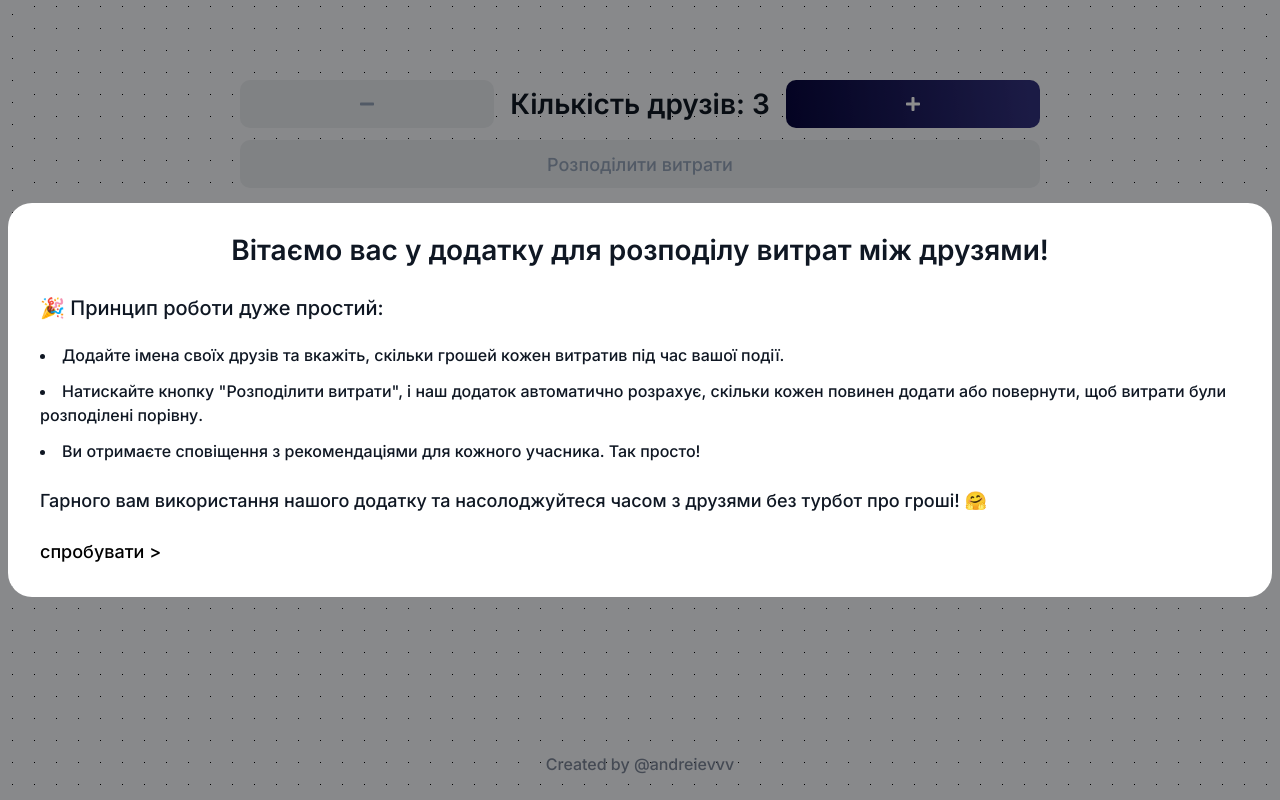
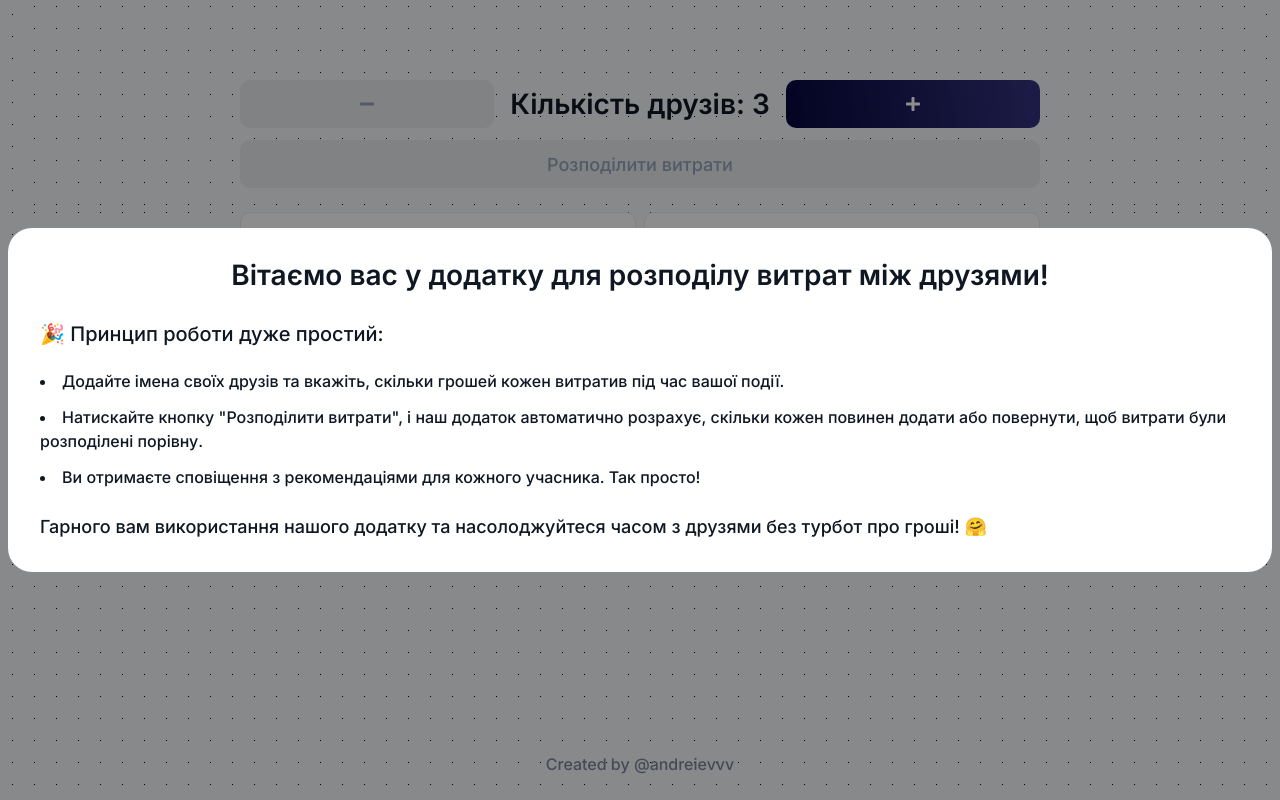
Before and after one commit to SlavaAndreievvvv/calculator, a Next.js app: page / in a window 1280 px wide. Built offline with nearby package versions, Linux system fonts and the light colour scheme.

Commit message:
some fixes

```diff
--- a/src/ui/components/Button/Button.module.css
+++ b/src/ui/components/Button/Button.module.css
@@ -13,6 +13,7 @@
     linear-gradient(83deg, #07063d 0%, #31307c 94.75%)
   );
   color: var(--color-white);
+  text-align: center;
 }
 
 .button:hover:not(.disabled) {
--- a/src/ui/components/Popup/Popup.tsx
+++ b/src/ui/components/Popup/Popup.tsx
@@ -28,11 +28,6 @@ export const Popup = forwardRef(
           transition={{ duration: 0.3 }}
         >
           {children}
-          {onClose && (
-            <button onClick={onClose} className={styles.close}>
-              {`спробувати >`}
-            </button>
-          )}
         </motion.div>
       </div>
     ) : null;
```
